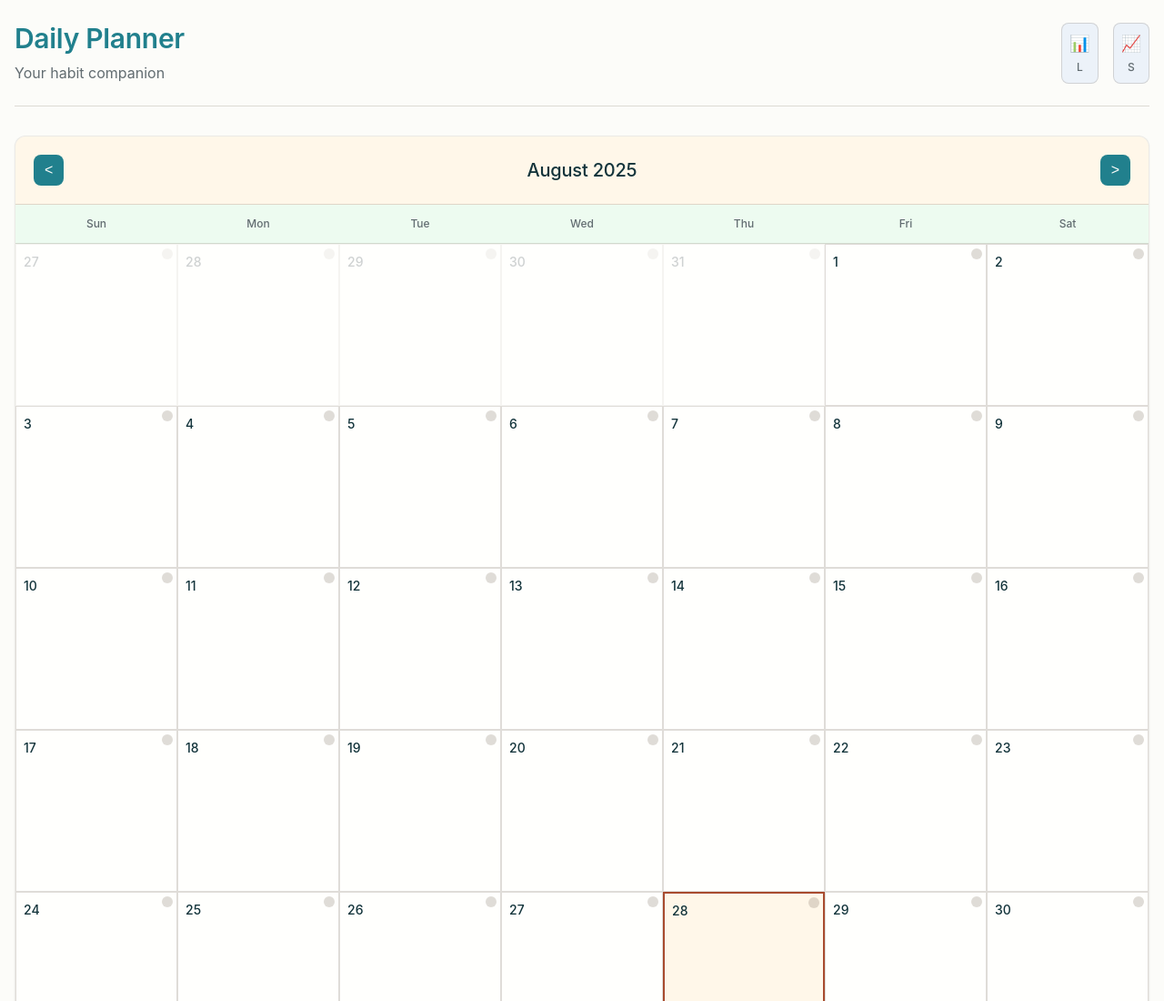
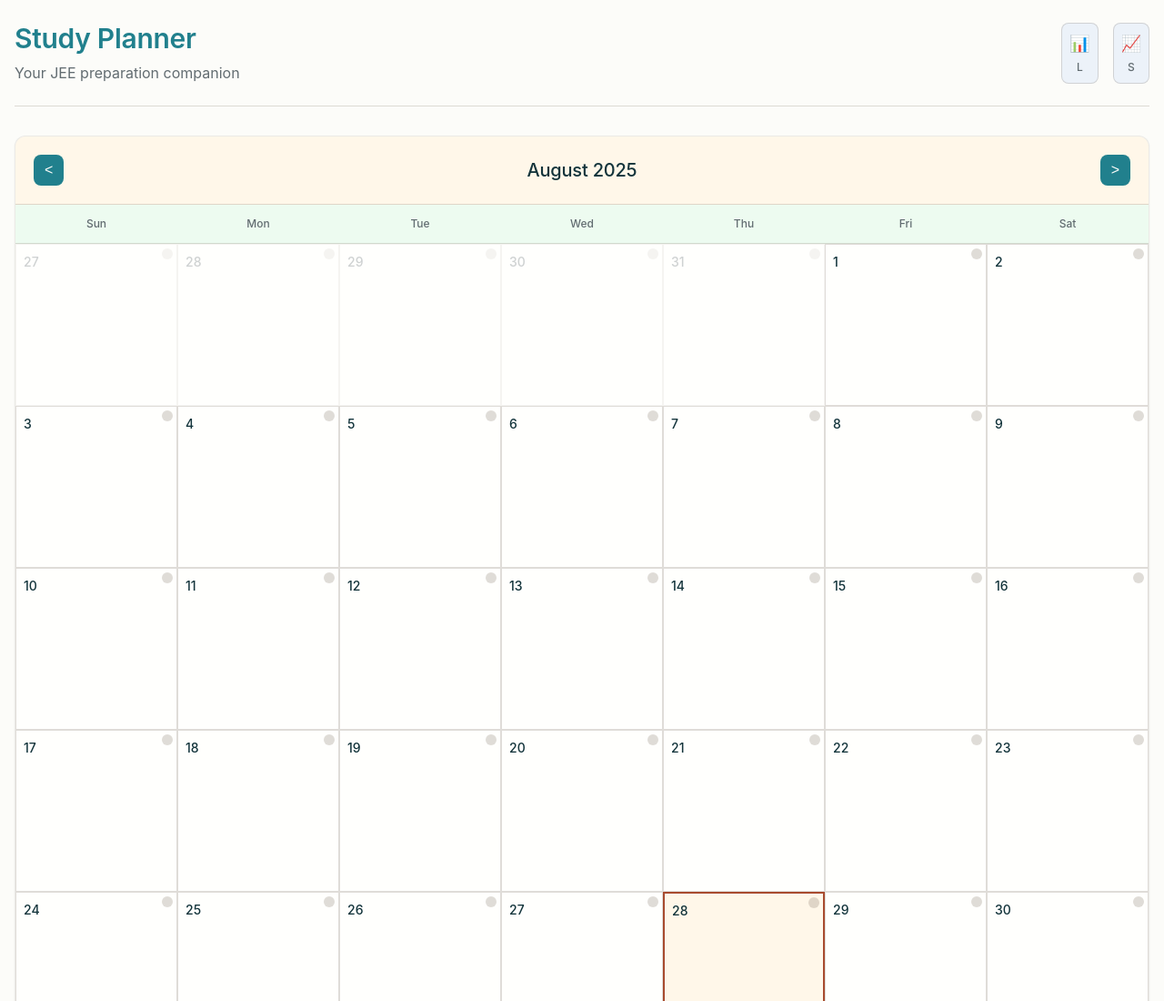
Before and after one commit to phantomvepic321/planner3204312312, a plain HTML site: page index.html in a window 1280 px wide. Shown: the top 1100 px of the page at 91% size. Drawn offline with Linux system fonts and the light colour scheme; a web font is replaced by a local one.

Commit message:
Update index.html

```diff
--- a/index.html
+++ b/index.html
@@ -3,7 +3,7 @@
 <head>
   <meta charset="UTF-8" />
   <meta name="viewport" content="width=device-width, initial-scale=1.0"/>
-  <title>Daily Planner - Daily Tracker</title>
+  <title>Study Planner - JEE Preparation Tracker</title>
   <link rel="stylesheet" href="style.css"/>
   <link rel="manifest" href="manifest.json"/>
   <meta name="theme-color" content="#218085"/>
@@ -12,8 +12,8 @@
   <div class="container">
     <header class="app-header">
       <div class="header-content">
-        <h1 class="app-title">Daily Planner</h1>
-        <p class="app-tagline">Your habit companion</p>
+        <h1 class="app-title">Study Planner</h1>
+        <p class="app-tagline">Your JEE preparation companion</p>
       </div>
       <div class="storage-indicators">
         <div class="storage-item">
```
